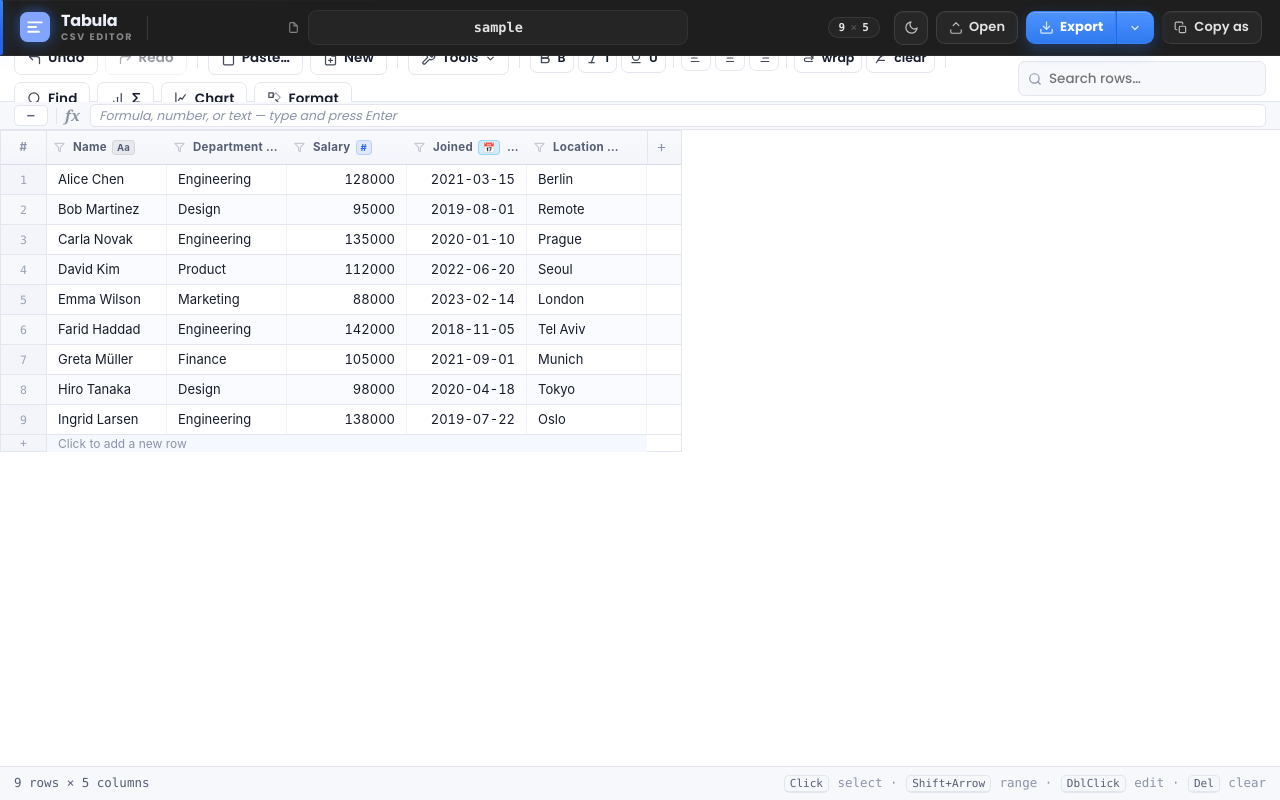
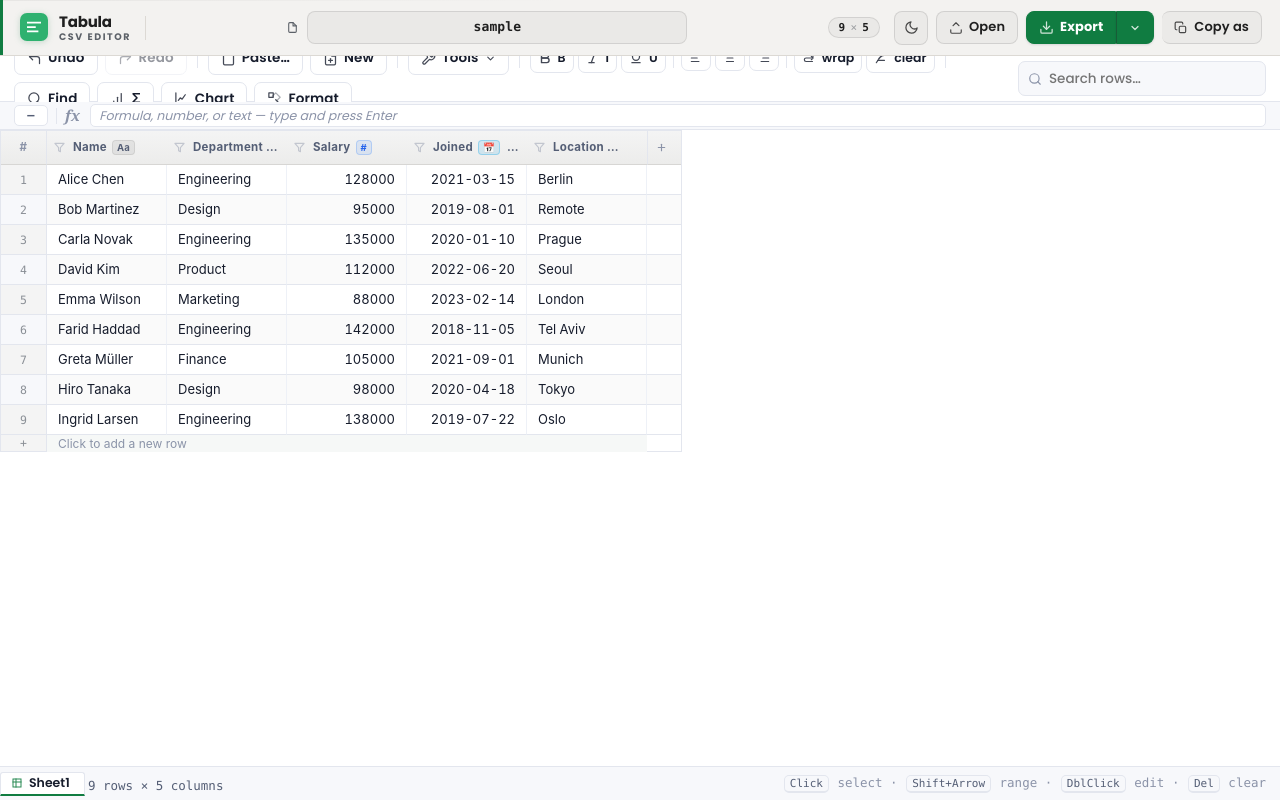
Before and after one commit to akhlas17/web-based-csv-editor, a plain HTML site: page index.html in a window 1280 px wide. Drawn offline with Linux system fonts and the light colour scheme.

Commit message:
V2 UI: grey command bar + Excel-green, native-spreadsheet chrome
Redesign the chrome to read like a real spreadsheet in both themes:
- topbar: neutral Office-grey (light) / dark grey (dark) via new
  --topbar-* tokens; green accent rail, logo, favicon and Export button
- accent identity: blue -> Excel green across light+dark token sets
  (accent, accent-soft/line, row-active, selection, focus rings)
- remove the old blue glow/sheen and blue gradient brand for a flatter,
  calmer look
- grey spreadsheet header already via tokens; retuned selection to green
- add an Excel-style sheet tab (Sheet1) in the status bar
- README: "Look — a native spreadsheet" section

Pure CSS/markup: no JS changes, so the grid, virtualization and the
33/19/28/12/16/15/19/29 test suites all stay green.

```diff
--- a/index.html
+++ b/index.html
@@ -22,7 +22,7 @@
             <rect width="32" height="32" rx="8" fill="url(#g)"/>
             <path d="M8 10h16v2H8zM8 15h10v2H8zM8 20h13v2H8z" fill="white"/>
             <defs><linearGradient id="g" x1="0" y1="0" x2="32" y2="32">
-              <stop stop-color="#83a5ff"/><stop offset="1" stop-color="#3b82f6"/>
+              <stop stop-color="#2fb270"/><stop offset="1" stop-color="#107c41"/>
             </linearGradient></defs>
           </svg>
         </span>
@@ -251,6 +251,7 @@
     <!-- ======= Status bar ======= -->
     <footer class="statusbar">
       <div class="status-left">
+        <span class="sheet-tab" id="sheetTab" title="Active sheet"><svg class="sheet-icon" viewBox="0 0 24 24" aria-hidden="true" fill="none" stroke="currentColor" stroke-width="2" stroke-linecap="square"><rect x="4" y="4" width="16" height="16"/><path d="M4 10h16M10 4v16"/></svg><span class="sheet-name" id="sheetName">Sheet1</span></span>
         <span id="statCounts" class="stat mono">—</span>
         <span id="statSort" class="stat" hidden></span>
         <span id="statSearch" class="stat" hidden></span>
--- a/styles.css
+++ b/styles.css
@@ -9,28 +9,35 @@
   --text: #161c2c;
   --text-dim: #545e75;
   --text-faint: #8b93a8;
-  --accent: #3b82f6;
-  --accent-hover: #2f7af0;
-  --accent-deep: #2563eb;
-  --accent-soft: #e6efff;
-  --accent-line: #c3d8ff;
-  --row-hover: #f6f8ff;
-  --row-active: #edf2ff;
-  --row-active-line: #5b7cfa;
-  --zebra: #fafbfe;
-  --row-num-bg: #f4f5fa;
-  --row-num-text: #9aa2b7;
-  --row-num-active: #4a69ef;
-  --row-num-active-bg: #e9eeff;
-  --row-add-bg: #f6f8ff;
+  --accent: #107c41;
+  --accent-hover: #0e6f3c;
+  --accent-deep: #185c37;
+  --accent-soft: #e2f0e8;
+  --accent-line: #5aa77d;
+  --row-hover: #f3f5f4;
+  --row-active: #e9f3ee;
+  --row-active-line: #107c41;
+  --zebra: #fafafa;
+  --row-num-bg: #f4f4f4;
+  --row-num-text: #8a8f96;
+  --row-num-active: #107c41;
+  --row-num-active-bg: #e9f3ee;
+  --row-add-bg: #f6f8f7;
   --row-add-text: #8b94a9;
   --danger: #e5484d;
-  --topbar-bg: #1e1e1e;
-  --topbar-bg-2: #141414;
-  --topbar-border: #0d0d0d;
-  --topbar-text: #e3e3e3;
-  --topbar-text-dim: #858585;
-  --topbar-accent: #3b82f6;
+  --topbar-bg: #f3f2f0;
+  --topbar-bg-2: #ecebe8;
+  --topbar-border: #dcd9d4;
+  --topbar-text: #1f1f1f;
+  --topbar-text-dim: #5c6168;
+  --topbar-accent: #107c41;
+  --topbar-hairline: rgba(0,0,0,.05);
+  --topbar-chip-bg: rgba(0,0,0,.035);
+  --topbar-chip-border: rgba(0,0,0,.10);
+  --topbar-chip-hover: rgba(0,0,0,.06);
+  --topbar-btn-bg: rgba(0,0,0,.03);
+  --topbar-btn-border: rgba(0,0,0,.11);
+  --topbar-btn-hover: rgba(0,0,0,.07);
   --shadow-1: 0 1px 2px rgba(16, 20, 36, .05), 0 1px 3px rgba(16, 20, 36, .07);
   --shadow-2: 0 12px 32px rgba(16, 20, 36, .14), 0 3px 8px rgba(16, 20, 36, .08);
   --radius: 10px;
@@ -44,9 +51,9 @@
   --mono: ui-monospace, SFMono-Regular, "SF Mono", Menlo, Consolas, "Liberation Mono", monospace;
   --font: var(--font-ui);
   /* grid surfaces (overridden by [data-theme="dark"]) */
-  --head-grad-a: #f9fafd; --head-grad-b: #f3f5fa; --head-border: #d8dce8;
+  --head-grad-a: #f4f4f4; --head-grad-b: #ececeb; --head-border: #d7d6d4;
   --cell-input-bg: #fff;
-  --thead-label-line: #5b7cfa;
+  --thead-label-line: #107c41;
   --menu-bg: var(--surface);
   --menu-row-hover: var(--surface-2);
   --filter-check: var(--accent);
@@ -65,33 +72,42 @@
   --text: #e3e3e3;
   --text-dim: #858585;
   --text-faint: #6a6a6a;
-  --accent: #3b82f6;
-  --accent-hover: #5293ff;
-  --accent-deep: #2f7af0;
-  --accent-soft: #264f78;
-  --accent-line: #3b82f6;
-  --row-hover: #222222;
-  --row-active: #264f78;
-  --row-active-line: #3b82f6;
+  --accent: #21a366;
+  --accent-hover: #28bd74;
+  --accent-deep: #1b8a55;
+  --accent-soft: #163b2c;
+  --accent-line: #21a366;
+  --row-hover: #242424;
+  --row-active: #12352a;
+  --row-active-line: #21a366;
   --zebra: #1b1b1b;
   --row-num-bg: #161616;
   --row-num-text: #858585;
-  --row-num-active: #3b82f6;
-  --row-num-active-bg: #264f78;
+  --row-num-active: #21a366;
+  --row-num-active-bg: #12352a;
   --row-add-bg: #1c1c1c;
   --row-add-text: #858585;
   --danger: #ef5350;
   --shadow-1: 0 1px 2px rgba(0, 0, 0, .4), 0 1px 3px rgba(0, 0, 0, .5);
   --shadow-2: 0 12px 32px rgba(0, 0, 0, .55), 0 3px 8px rgba(0, 0, 0, .4);
-  --head-grad-a: #232323; --head-grad-b: #1a1a1a; --head-border: #2b2b2b;
+  --head-grad-a: #262626; --head-grad-b: #1e1e1e; --head-border: #343434;
   --cell-input-bg: #101010;
   --menu-bg: #2d2d2d;
   --menu-row-hover: #333333;
   --stats-stripe: #2d2d2d;
-  --topbar-bg: #1e1e1e;
-  --topbar-bg-2: #141414;
-  --topbar-text: #e3e3e3;
-  --topbar-text-dim: #858585;
+  --topbar-bg: #2b2b2b;
+  --topbar-bg-2: #242424;
+  --topbar-border: #3c3c3c;
+  --topbar-text: #e8e8e8;
+  --topbar-text-dim: #9a9a9a;
+  --topbar-accent: #21a366;
+  --topbar-hairline: rgba(255,255,255,.10);
+  --topbar-chip-bg: rgba(255,255,255,.05);
+  --topbar-chip-border: rgba(255,255,255,.12);
+  --topbar-chip-hover: rgba(255,255,255,.10);
+  --topbar-btn-bg: rgba(255,255,255,.05);
+  --topbar-btn-border: rgba(255,255,255,.12);
+  --topbar-btn-hover: rgba(255,255,255,.11);
 }
 [data-theme="dark"] .topbar { border-bottom-color: #000; }
 [data-theme="dark"] .toast { background: #e7eaf3; color: #10141f; border-color: rgba(0,0,0,.15); }
@@ -151,42 +167,29 @@ kbd {
    padding: 0 18px 0 20px;
    height: var(--topbar-h);
    background: var(--topbar-bg);
-  border-bottom: 1px solid rgba(255, 255, 255, .055);
+   border-bottom: 1px solid var(--topbar-border);
    z-index: 5;
    isolation: isolate;
    color: var(--topbar-text);
  }
-/* subtle inner sheen — a hint of "lit from above" without being glossy */
+ /* subtle top edge, theme-aware (a crisp 1px line instead of a glow) */
  .topbar::before {
    content: "";
    position: absolute;
    inset: 0 0 auto 0;
    height: 1px;
-  background: linear-gradient(90deg, rgba(255,255,255,.03), rgba(255,255,255,.0) 45%);
+   background: linear-gradient(90deg, var(--topbar-hairline), transparent 45%);
    pointer-events: none;
  }
-/* soft glow bleeding from the primary accent, top edge */
-.topbar::after {
-  content: "";
-  position: absolute;
-  inset: -1px 0 auto 0;
-  height: 64px;
-  transform: translateY(-58%);
-  background: radial-gradient(120% 100% at 18% -30%, rgba(59,130,246,.18), rgba(59,130,246,0) 62%);
-  pointer-events: none;
-  z-index: -1;
-}
 
-/* accent rail — the signature left edge (accent → accent-soft) */
+ /* accent rail — the Excel-green signature left edge */
  .accent-rail {
    position: absolute;
    left: 0; top: 0; bottom: 0;
    width: 3px;
-  border-radius: 0 2px 2px 0;
-  background: linear-gradient(180deg, var(--accent), #2563eb 70%);
-  box-shadow: 0 0 14px rgba(59,130,246,.55);
+   background: var(--accent);
  }
-.topbar-sep { width: 1px; height: 24px; background: rgba(255,255,255,.12); flex: none; }
+ .topbar-sep { width: 1px; height: 24px; background: var(--topbar-border); flex: none; }
 
 /* Brand block */
  .brand { display: flex; align-items: center; gap: 11px; user-select: none; flex: none; }
@@ -194,32 +197,15 @@ kbd {
    position: relative;
    display: grid;
    place-items: center;
-  filter: drop-shadow(0 2px 8px rgba(59,130,246,.45));
+   filter: drop-shadow(0 1px 3px rgba(16,124,65,.22));
  }
-.logo svg { display: block; width: 30px; height: 30px; }
-/* gentle "breathing" glow behind the logo */
-.logo::after {
-  content: "";
-  position: absolute;
-  inset: -7px;
-  border-radius: 12px;
-  background: radial-gradient(circle at 50% 42%, rgba(59,130,246,.4), rgba(59,130,246,0) 68%);
-  z-index: -1;
-  animation: logo-breathe 4.5s ease-in-out infinite;
-}
-@keyframes logo-breathe {
-  0%, 100% { opacity: .55; transform: scale(1); }
-  50% { opacity: .9; transform: scale(1.05); }
-}
+ .logo svg { display: block; width: 28px; height: 28px; }
  .brand-txt { display: flex; flex-direction: column; line-height: 1.18; }
  .brand-name {
    font-weight: 700;
-  font-size: 16px;
+   font-size: 15px;
    letter-spacing: -.2px;
    color: var(--topbar-text);
-  background: linear-gradient(180deg, #ffffff 0%, #cdd6f0 130%);
-  -webkit-background-clip: text; background-clip: text;
-  -webkit-text-fill-color: transparent;
  }
  .brand-tag {
    font-size: 9.5px;
@@ -242,12 +228,12 @@ kbd {
 .filename {
   width: min(380px, 56vw);
   text-align: center;
-  border: 1px solid rgba(255,255,255,.06);
-  background: rgba(255,255,255,.035);
-  border-radius: 9px;
-  padding: 7px 12px;
+  border: 1px solid var(--topbar-chip-border);
+  background: var(--topbar-chip-bg);
+  border-radius: 8px;
+  padding: 6px 12px;
   font-weight: 600;
-  font-size: 13.5px;
+  font-size: 13px;
   color: var(--topbar-text);
   font-family: var(--mono);
   letter-spacing: .1px;
@@ -255,11 +241,11 @@ kbd {
   transition: border-color .14s, background .14s, box-shadow .14s;
 }
 .filename::placeholder { color: var(--topbar-text-dim, #858585); }
-.filename:hover { background: rgba(255,255,255,.06); }
+.filename:hover { background: var(--topbar-chip-hover); }
 .filename:focus {
   border-color: var(--accent);
-  background: rgba(255,255,255,.05);
-  box-shadow: 0 0 0 3px rgba(59,130,246,.22), inset 0 1px 2px rgba(0,0,0,.25);
+  background: var(--surface);
+  box-shadow: 0 0 0 3px color-mix(in srgb, var(--accent) 22%, transparent);
 }
 .dirty-dot {
   width: 8px; height: 8px; border-radius: 50%;
@@ -280,9 +266,9 @@ kbd {
   gap: 5px;
   flex: none;
   padding: 4px 10px;
-  border: 1px solid rgba(255,255,255,.09);
+  border: 1px solid var(--topbar-chip-border);
   border-radius: 999px;
-  background: rgba(255,255,255,.03);
+  background: var(--topbar-chip-bg);
   color: var(--topbar-text-dim, #858585);
   font: 11px/1 var(--mono);
   letter-spacing: .2px;
@@ -291,35 +277,30 @@ kbd {
 }
 .grid-chip .gc { color: var(--topbar-text); font-weight: 600; }
 .grid-chip .gc-sep { color: var(--topbar-text-dim, #858585); opacity: .55; }
-.grid-chip:hover { border-color: rgba(59,130,246,.4); color: #cdd6f0; }
+.grid-chip:hover { border-color: var(--topbar-chip-hover); }
 
 /* Top actions — theme, open, export */
 .top-actions { display: flex; align-items: center; gap: 8px; flex: none; }
 .topbar .btn {
-  background: rgba(255,255,255,.045);
-  border: 1px solid rgba(255,255,255,.11);
+  background: var(--topbar-btn-bg);
+  border: 1px solid var(--topbar-btn-border);
   color: var(--topbar-text);
   font-size: 13px;
-  border-radius: 9px;
-  box-shadow: inset 0 1px 0 rgba(255,255,255,.04);
+  border-radius: 8px;
 }
-.topbar .btn:hover { background: rgba(255,255,255,.09); border-color: rgba(255,255,255,.2); }
+.topbar .btn:hover { background: var(--topbar-btn-hover); border-color: var(--topbar-btn-hover); }
 .topbar .btn:active { transform: translateY(.5px); }
 .topbar .icon-btn { width: 34px; min-width: 34px; height: 34px; padding: 0; justify-content: center; }
 .topbar .btn-primary {
-  position: relative;
-  background: linear-gradient(180deg, #4f92ff 0%, #2f7af0 100%);
-  border: 1px solid #3b82f6;
+  background: var(--accent);
+  border: 1px solid var(--accent);
   color: #fff;
   font-weight: 650;
-  box-shadow: 0 1px 0 rgba(255,255,255,.18) inset, 0 6px 16px rgba(47,122,240,.32);
+  box-shadow: var(--shadow-1);
 }
-.topbar .btn-primary:hover {
-  background: linear-gradient(180deg, #5b9bff 0%, #3686ff 100%);
-  box-shadow: 0 1px 0 rgba(255,255,255,.22) inset, 0 8px 20px rgba(59,130,246,.42);
-}
-.topbar .btn-primary:focus-visible { outline: none; box-shadow: 0 0 0 3px rgba(59,130,246,.4); }
-.topbar .btn-primary .caret { border-color: rgba(255,255,255,.4); background: rgba(255,255,255,.14); }
+.topbar .btn-primary:hover { background: var(--accent-hover); border-color: var(--accent-hover); }
+.topbar .btn-primary:focus-visible { outline: none; box-shadow: 0 0 0 3px color-mix(in srgb, var(--accent) 30%, transparent); }
+.topbar .btn-primary .caret { border-color: rgba(255,255,255,.5); background: rgba(255,255,255,.18); }
 
 /* ===================== Buttons ===================== */
 .btn {
@@ -856,6 +837,30 @@ tr.pad { height: 0; }
   color: var(--text-dim);
   z-index: 5;
 }
+/* Excel-style sheet tab — active sheet, Excel-green underline */
+.sheet-tab {
+  display: inline-flex;
+  align-items: center;
+  gap: 6px;
+  height: 24px;
+  padding: 0 14px 0 10px;
+  margin-left: -14px;
+  background: var(--surface);
+  border: 1px solid var(--border);
+  border-bottom: 2px solid var(--accent);
+  border-radius: 3px 3px 0 0;
+  color: var(--text);
+  font-size: 12.5px;
+  font-weight: 600;
+  flex: none;
+  user-select: none;
+}
+.sheet-icon {
+  width: 12px; height: 12px;
+  flex: none;
+  color: var(--accent);
+  opacity: .9;
+}
 .stat-left, .status-right { display: flex; align-items: center; gap: 12px; }
 .stat.mono { font-family: var(--mono); font-variant-numeric: tabular-nums; }
 #statSort { color: var(--accent); font-weight: 600; }
@@ -1182,7 +1187,7 @@ td.cell.sel-cell {
   background: var(--accent-soft) !important;
   box-shadow: inset 0 0 0 1px var(--accent-line);
 }
-[data-theme="dark"] td.cell.sel-cell { background: rgba(91,124,250,.18) !important; }
+[data-theme="dark"] td.cell.sel-cell { background: rgba(33,163,102,.20) !important; }
 td.rownum.sel-row { background: var(--row-num-active-bg) !important; color: var(--row-num-active); font-weight: 700; }
 tr.row-sel td.cell { background: var(--accent-soft) !important; }
 th.col-sel { background: linear-gradient(180deg, var(--accent-soft), var(--head-grad-b)) !important; color: var(--accent); }
```
Also changed, not shown: README.md, 1 other file. Lines whose indentation alone changed are shown as unchanged.
